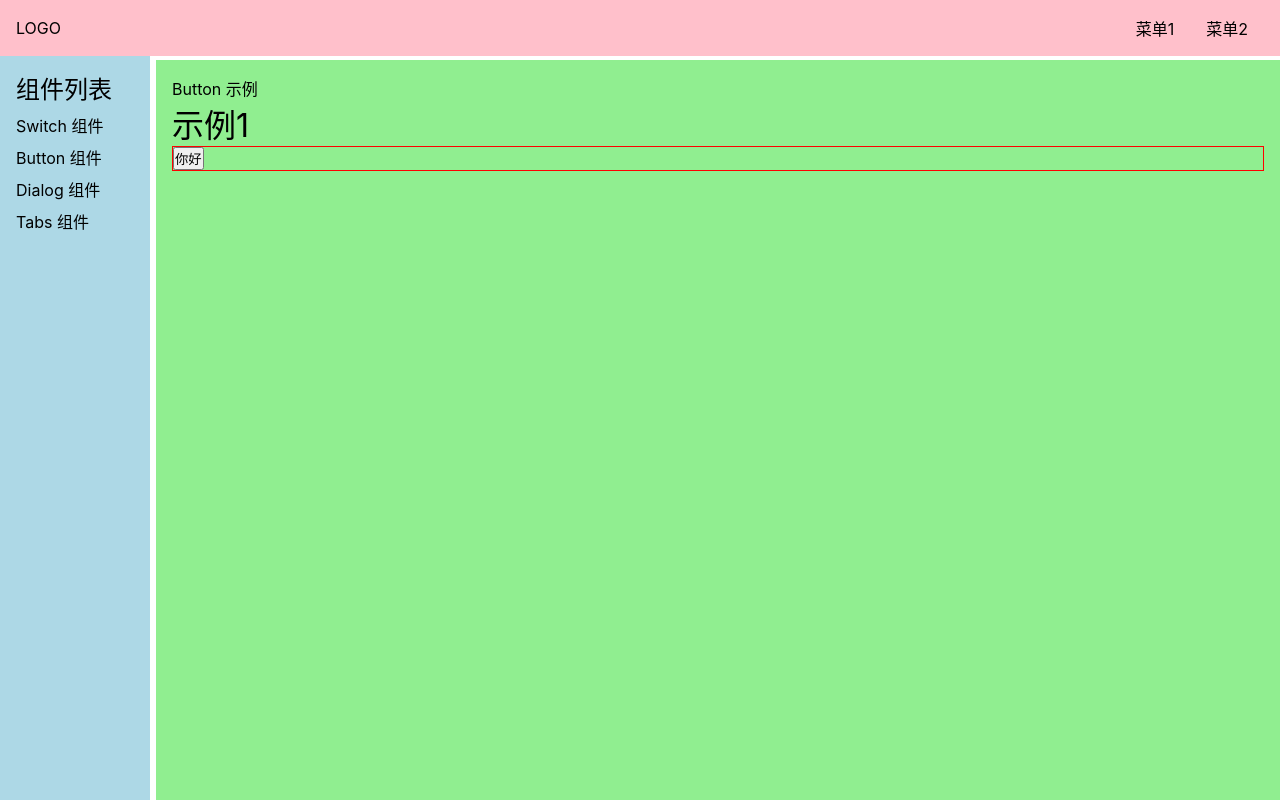
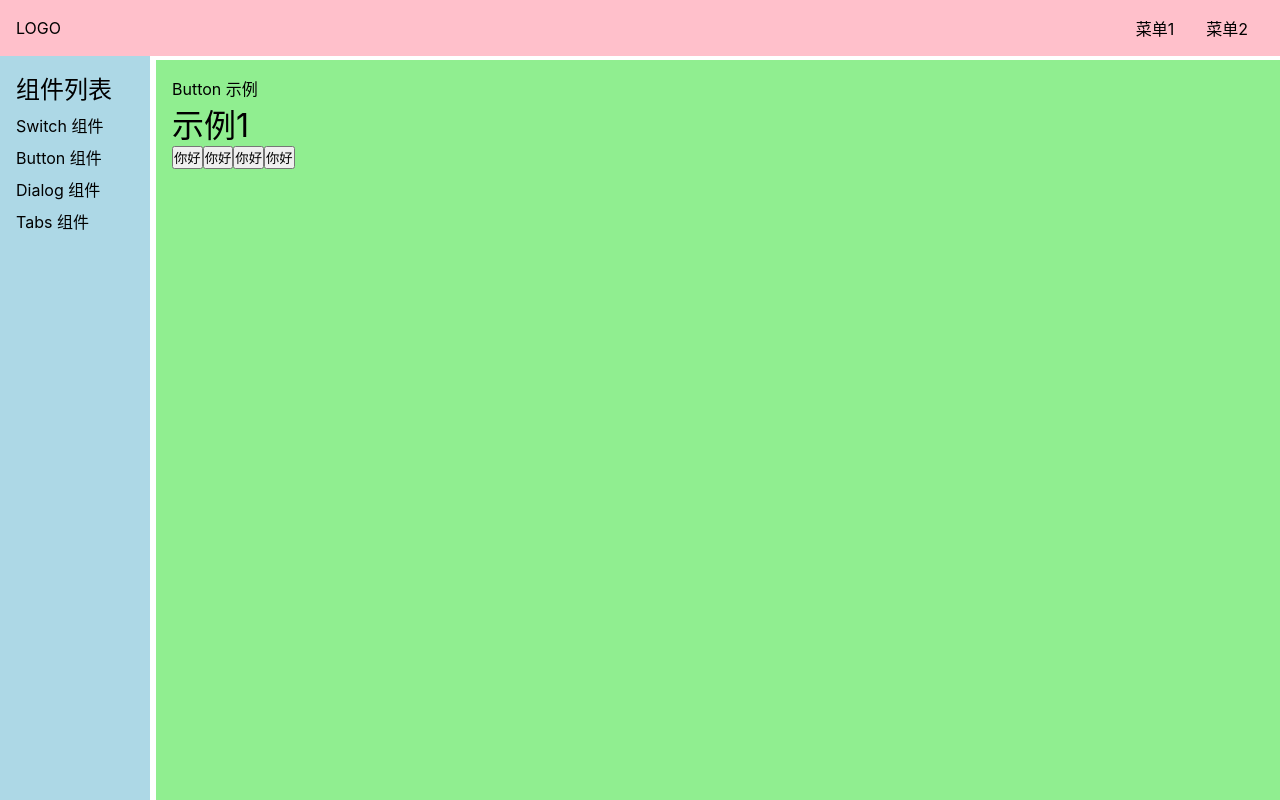
Before and after one commit to templetao/Vue-gulu-ui, a Vue app: page /doc/button in a window 1280 px wide. Built offline with nearby package versions, Linux system fonts and the light colour scheme.

Commit message:
添加 theme 属性

```diff
--- a/src/components/ButtonDemo.vue
+++ b/src/components/ButtonDemo.vue
@@ -1,16 +1,20 @@
-<template>
+<template xmlns="http://www.w3.org/1999/html">
   <div>Button 示例</div>
   <h1>示例1</h1>
-  <Button @click="onClick" @focus="onClick" @mouseover="onClick">
-    你好
-  </Button>
+  <div>
+    <Button>你好</Button>
+    <Button theme="button">你好</Button>
+    <Button theme="link">你好</Button>
+    <Button theme="text">你好</Button>
+  </div>
 </template>
 <script lang="ts">
 import Button from '../lib/Button.vue'
+
 export default {
-  components:{Button},
-  setup(){
-    const onClick = ()=>{
+  components: {Button},
+  setup() {
+    const onClick = () => {
       console.log('hi')
     }
     return {onClick}
--- a/src/lib/Button.vue
+++ b/src/lib/Button.vue
@@ -1,20 +1,18 @@
 <script lang='ts'>
 export default {
-  inheritAttrs: false,
-  props: {},
-  setup(props: any, context: any) {
-    const {size, ...rest} = props
-    return {}
+  props: {
+    theme: {
+      type: String,
+      default: 'button'
+    }
   }
 }
 </script>
 
 <template>
-  <div :size="size">
-    <button v-bind="rest">
-      <slot/>
-    </button>
-  </div>
+  <button class="gulu-button" :class="{[`theme-${theme}`]: theme}">
+    <slot/>
+  </button>
 </template>
 
 <style lang='scss' scoped>
--- a/src/router.ts
+++ b/src/router.ts
@@ -24,6 +24,3 @@
     },
   ]
 })
-router.afterEach(()=>{
-  console.log('路由切换了')
-})
```
